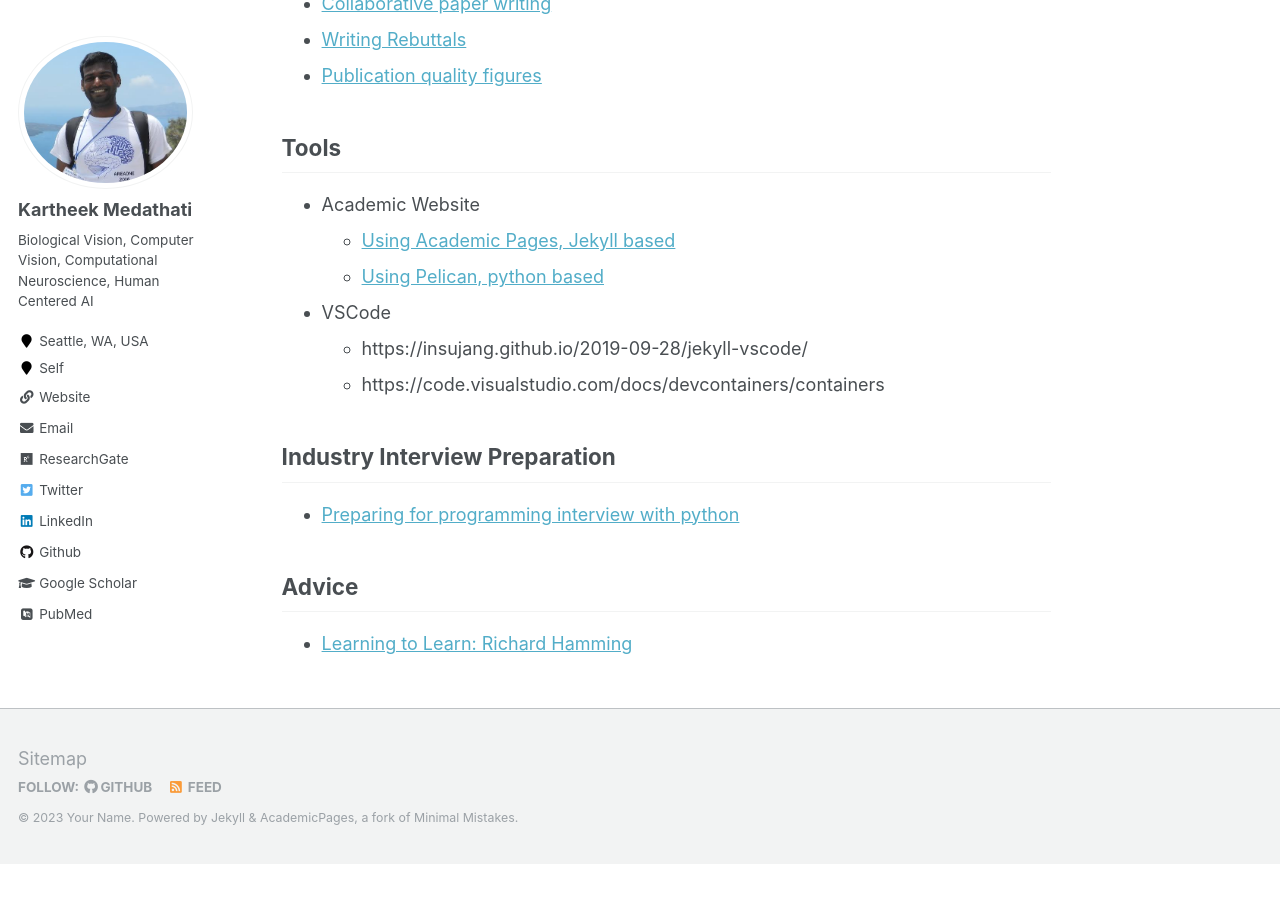
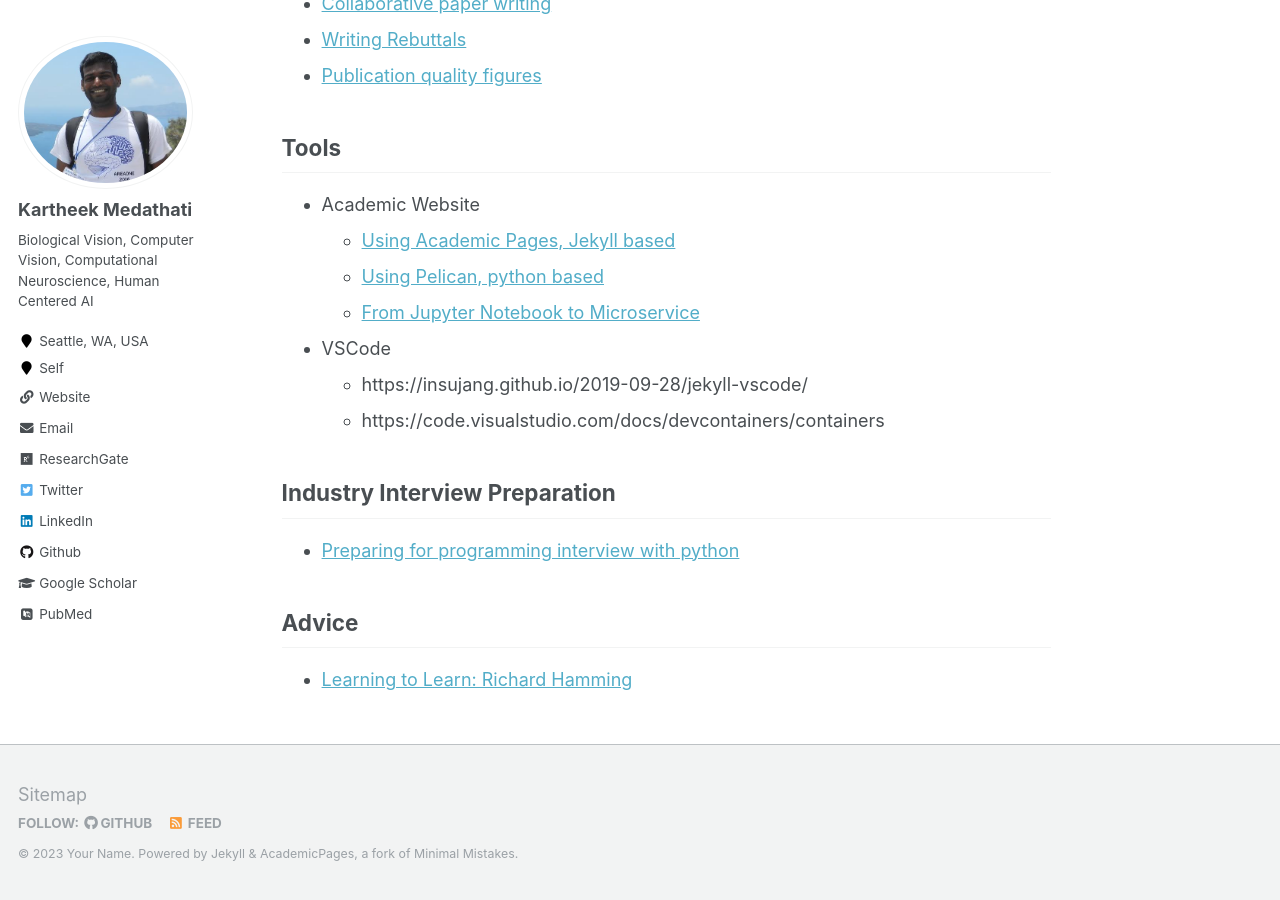
Before and after one commit to kartheekmedathati/kartheekmedathati.github.io, a Jekyll site: the page built from _pages/markdown.md, in a window 1280 px wide and 900 px high, scrolled down 1056 px. Built offline with Jekyll 4.4.1, drawn with Linux system fonts in a browser that asks for light colours; some web fonts are replaced; before the commit the page ends 1920 px from its top, so only the background shows below that.

Commit message:
Added from Jupyter notebook to microservice

```diff
--- a/_pages/markdown.md
+++ b/_pages/markdown.md
@@ -41,6 +41,7 @@ redirect_from:
 * Academic Website
     - [Using Academic Pages, Jekyll based](https://academicpages.github.io/)
     - [Using Pelican, python based](https://github.com/wjhopper/academia)
+    - [From Jupyter Notebook to Microservice](https://github.com/alanjeffares/notebook-to-microservice/tree/master)
 
 * VSCode
     - https://insujang.github.io/2019-09-28/jekyll-vscode/
```
